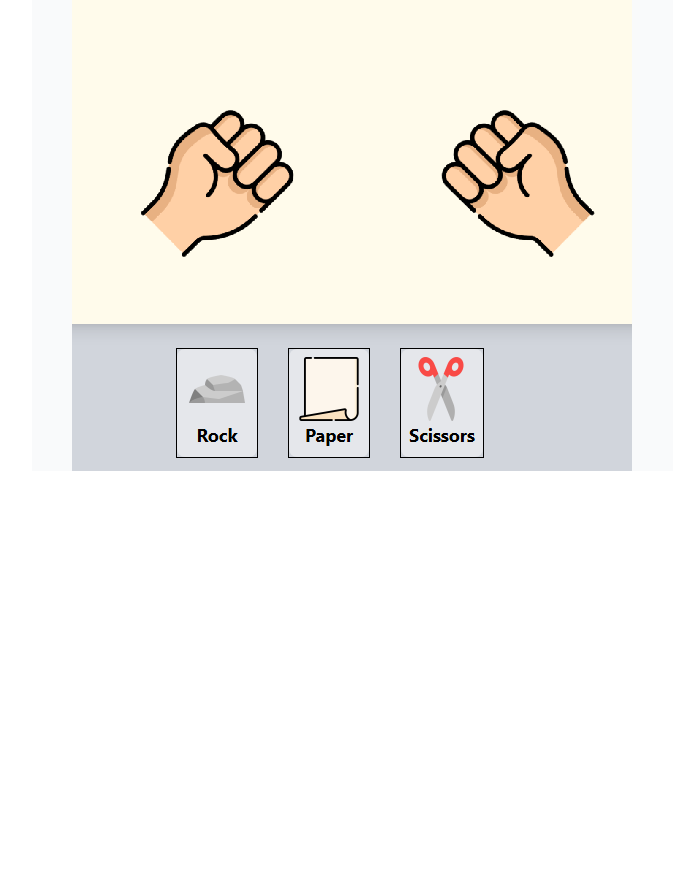
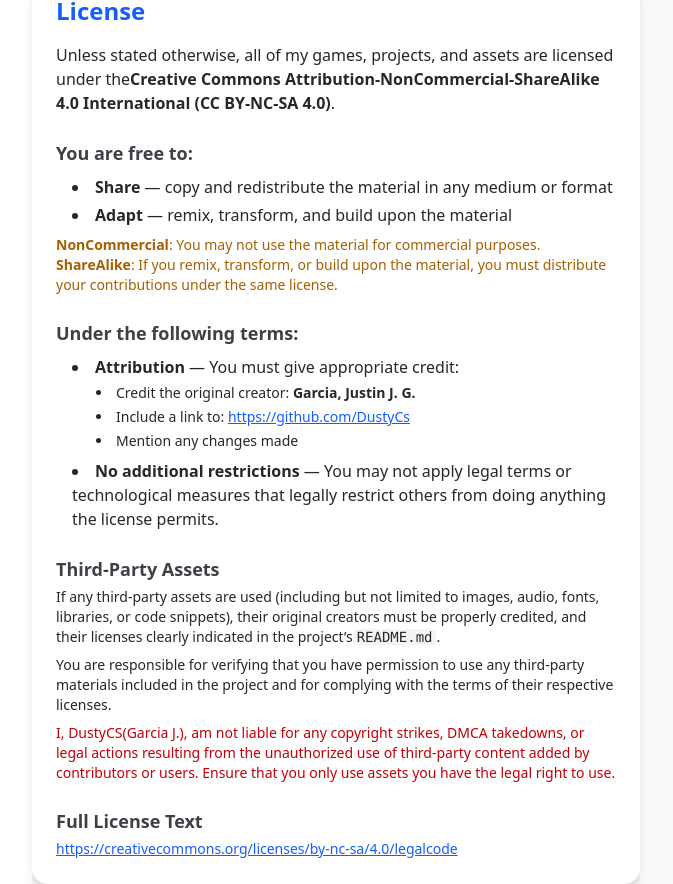
Before and after one commit to DustyCs/DustyCs.github.io, a React (Vite) app: page /#/ in a window 1280 px wide. Shown: the part 909-1793 px from the top of the page, without its empty margins (0-673 px from the left). Before the commit the page ends 1380 px from the top, so only its background shows below. Built offline with nearby package versions, Linux system fonts and the light colour scheme.

Commit message:
Added license permission to website

```diff
--- a/src/features/home-page/components/LatestRelease.jsx
+++ b/src/features/home-page/components/LatestRelease.jsx
@@ -3,11 +3,11 @@
 
 export default function LatestRelease() {
   return (
-    <div className='w-full'>
+    <div className='w-full col-span-1'>
       <h1 className='text-4xl px-4'>Latest Release</h1>
         <div className='px-10'>
             <h3 className='text-2xl'>RPS Online</h3>
-            <img src={RPSOnline} alt="" />
+            <img src={RPSOnline} className='w-[50%]' alt="" />
         </div>
     </div>
   )
--- /dev/null
+++ b/src/features/home-page/components/LicensePanel.jsx
@@ -0,0 +1,61 @@
+import React from 'react'
+
+export default function
+() {
+  return (
+    <div class="bg-white dark:bg-zinc-900 text-zinc-800 dark:text-zinc-200 p-6 rounded-2xl shadow-lg max-w-3xl mx-auto mt-10">
+        <h2 class="text-2xl font-bold mb-4 text-blue-600 dark:text-blue-400">License</h2>
+        <p>
+            Unless stated otherwise, all of my games, projects, and assets are licensed under the
+            <strong>Creative Commons Attribution-NonCommercial-ShareAlike 4.0 International (CC BY-NC-SA 4.0)</strong>.
+        </p>
+
+        <h3 class="mt-6 font-semibold text-lg text-zinc-700 dark:text-zinc-300">You are free to:</h3>
+        <ul class="list-disc list-inside ml-4 mt-2 space-y-1">
+            <li><strong>Share</strong> — copy and redistribute the material in any medium or format</li>
+            <li><strong>Adapt</strong> — remix, transform, and build upon the material</li>
+        </ul>
+
+        <div class="mt-2 text-yellow-700 dark:text-yellow-400 text-sm">
+            <p><strong>NonCommercial</strong>: You may not use the material for commercial purposes.</p>
+            <p><strong>ShareAlike</strong>: If you remix, transform, or build upon the material, you must distribute your contributions under the same license.</p>
+        </div>
+
+        <h3 class="mt-6 font-semibold text-lg text-zinc-700 dark:text-zinc-300">Under the following terms:</h3>
+        <ul class="list-disc list-inside ml-4 mt-2 space-y-2">
+            <li>
+            <strong>Attribution</strong> — You must give appropriate credit:
+            <ul class="list-disc list-inside ml-6 mt-1 text-sm space-y-1">
+                <li>Credit the original creator: <strong>Garcia, Justin J. G.</strong></li>
+                <li>Include a link to: <a href="https://github.com/DustyCs" class="text-blue-600 dark:text-blue-400 underline">https://github.com/DustyCs</a></li>
+                <li>Mention any changes made</li>
+            </ul>
+            </li>
+            <li>
+            <strong>No additional restrictions</strong> — You may not apply legal terms or technological measures that legally restrict others from doing anything the license permits.
+            </li>
+        </ul>
+
+        <h3 class="mt-6 font-semibold text-lg text-zinc-700 dark:text-zinc-300">Third-Party Assets</h3>
+        <p class="text-sm mt-1">
+        If any third-party assets are used (including but not limited to images, audio, fonts, libraries, or code snippets), their original creators must be properly credited, and their licenses clearly indicated in the project’s
+        <code class="bg-zinc-100 dark:bg-zinc-800 px-1 rounded">README.md</code>.
+        </p>
+        <p class="text-sm mt-2">
+        You are responsible for verifying that you have permission to use any third-party materials included in the project and for complying with the terms of their respective licenses.
+        </p>
+        <p class="text-sm mt-2 text-red-700 dark:text-red-400">
+        I, DustyCS(Garcia J.), am not liable for any copyright strikes,
+        DMCA takedowns, or legal actions resulting from the unauthorized use of third-party content added by contributors or users. Ensure that you only use assets you have the legal right to use.
+        </p>
+
+
+        <h3 class="mt-6 font-semibold text-lg text-zinc-700 dark:text-zinc-300">Full License Text</h3>
+        <a href="https://creativecommons.org/licenses/by-nc-sa/4.0/legalcode" target="_blank"
+            class="inline-block mt-1 text-blue-600 dark:text-blue-400 underline text-sm">
+            https://creativecommons.org/licenses/by-nc-sa/4.0/legalcode
+        </a>
+    </div>
+
+  )
+}
--- /dev/null
+++ b/src/features/home-page/components/LicenseToUse.jsx
@@ -0,0 +1,14 @@
+import React from 'react'
+import LicensePanel from './LicensePanel'
+
+export default function LicenseToUse() {
+  return (
+    <div className='w-full col-span-1  bg-gray-100 flex flex-col items-center justify-center'>
+      <h1 className='text-4xl px-4'>License To Use</h1>
+      <p className=''>
+        Majority of my games, projects and assets are licensed under Creative Commons Attribution-NonCommercial-ShareAlike 4.0 International (CC BY-NC-SA 4.0).
+      </p>
+      <LicensePanel />
+    </div>
+  )
+}
--- a/src/features/home-page/pages/HomePage.jsx
+++ b/src/features/home-page/pages/HomePage.jsx
@@ -9,6 +9,7 @@
 import { motion, useAnimation } from 'framer-motion'
 import { useEffect } from 'react'
 import LatestRelease from '../components/LatestRelease'
+import LicenseToUse from '../components/LicenseToUse'
 
 function Introduction() {
   return ( // just testing for now adding responsiveness
@@ -93,10 +94,13 @@
   return (
     <div className='h-full'>
         <ComponentSlider slides={[Introduction, LatestProject, LatestGame]}/>
-        <div className='w-[95vw] m-auto bg-gray-50'>
-            <h1 className='text-2xl px-4'>GitHub Contributions <span className='text-xs'>some commits are missing</span></h1>
-            <img onClick={() => window.open("https://github.com/DustyCs")} src="https://ghchart.rshah.org/DustyCs" alt="GitHub Contributions Chart" />
+        <div className='w-[95vw] m-auto grid grid-cols-2 bg-gray-50'>
+            <div className='w-full col-span-1'>
+              <h1 className='text-2xl px-4'>GitHub Contributions <span className='text-xs'>some commits are missing</span></h1>
+              <img onClick={() => window.open("https://github.com/DustyCs")} src="https://ghchart.rshah.org/DustyCs" alt="GitHub Contributions Chart" />
+            </div>
             <LatestRelease />
+            <LicenseToUse/>
         </div>
     </div>
   )
```
